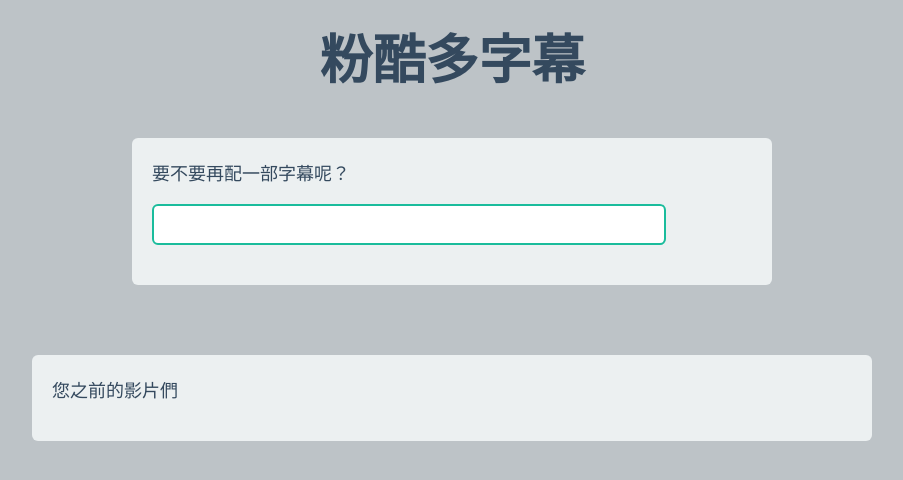
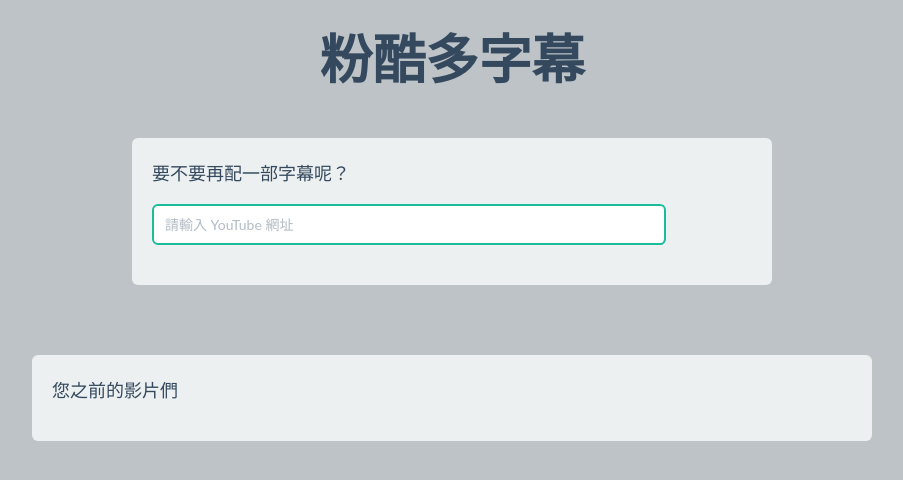
Before and after one commit to averangeall/subtitle-server, a Django app: template provider/templates/list.html in a window 1280 px wide. Shown: the top 480 px of the page, without its empty margins (188-1091 px from the left). Run offline with Django 3.2, Linux system fonts and the light colour scheme; the template is opened without the code that fills it, so the values that code supplies are empty; parts of the project's set-up code (start-up, migrations or seed data) failed here and were passed over; some web fonts are replaced.

Commit message:
Add favicons and placeholders

```diff
--- a/provider/templates/edit.html
+++ b/provider/templates/edit.html
@@ -5,6 +5,7 @@
     <head>
         <title>{{ video.title }} - 粉酷多字幕</title>
         <meta http-equiv="Content-Type" content="text/html; charset=utf-8">
+        <link rel="shortcut icon" href="{% static "images/favicon.ico" %}" type="image/png">
         <link rel="stylesheet" type="text/css" href="{% static "css/flat-ui.css" %}"></link>
         <link rel="stylesheet" type="text/css" href="{% static "css/edit.css" %}"></link>
     </head>
--- a/provider/templates/first.html
+++ b/provider/templates/first.html
@@ -17,7 +17,7 @@
                 <p>來配上您第一篇粉酷多字幕吧!!</p>
                 <form action="/create/" method="post" class="form-group">
                     {% csrf_token %}
-                    <p><input type="text" name="video-url" id="video-url" class="form-control" /></p>
+                    <p><input type="text" name="video-url" id="video-url" class="form-control" placeholder="請輸入 YouTube 網址" /></p>
                     <small id="err-msg">{{ err_msg }}</small>
                 </form>
             </div>
--- a/provider/templates/list.html
+++ b/provider/templates/list.html
@@ -17,7 +17,7 @@
                 <p>要不要再配一部字幕呢？</p>
                 <form action="/create/" method="post" class="form-group">
                     {% csrf_token %}
-                    <p><input type="text" name="video-url" id="video-url" class="form-control" /></p>
+                    <p><input type="text" name="video-url" id="video-url" class="form-control" placeholder="請輸入 YouTube 網址" /></p>
                     <small id="err-msg">{{ err_msg }}</small>
                 </form>
             </div>
```
